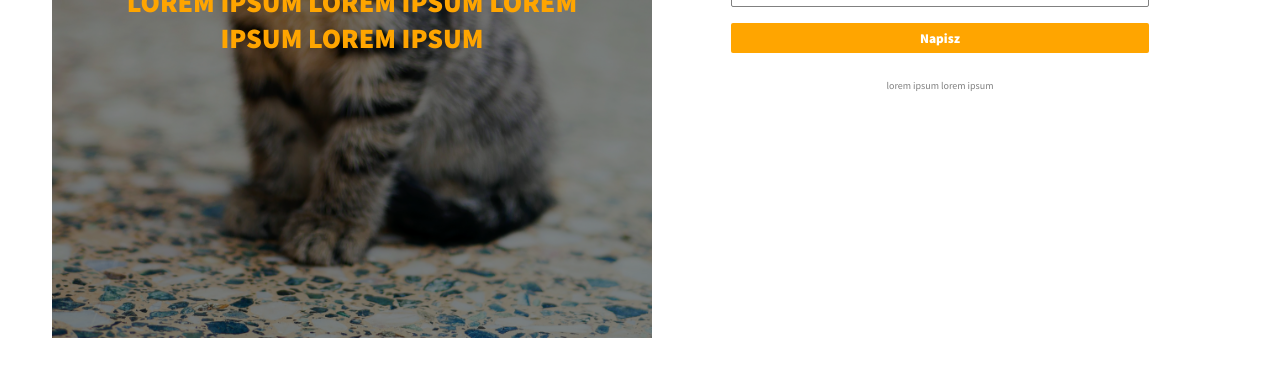
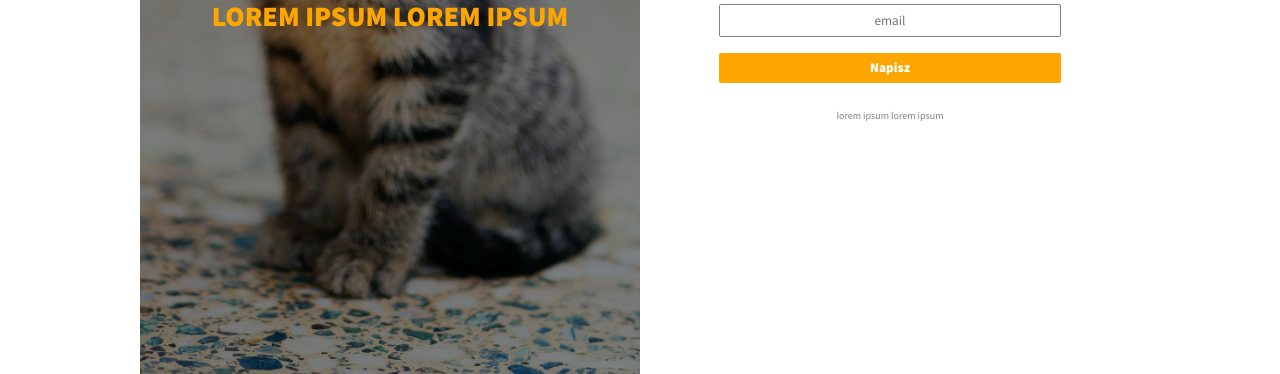
Before and after one commit to agn-wita/one-page-with-form, a plain HTML site: page index.html in a window 1280 px wide. Shown: the part 462-836 px from the top of the page. Before the commit the page ends 800 px from the top, so only its background shows below. Drawn offline with Linux system fonts and the light colour scheme.

Commit message:
main: Changed spaces for large screen

```diff
--- a/css/style.css
+++ b/css/style.css
@@ -78,7 +78,7 @@ strong {
 }
 
 .form {
-    margin: 0 auto;
+    display: block;
 }
 
 .input,
@@ -126,7 +126,7 @@ body {
 
 /* *************************************************** */
 
-@media (min-width: 600px) {
+@media (min-width: 500px) {
 
 /* ========== typography big screen ========= */
 h1 {
@@ -151,7 +151,7 @@ body {
 }
 
 .flex > * {
-    max-width: 600px;
+    max-width: 500px;
 }
 
 .intro {
@@ -161,7 +161,8 @@ body {
 
 .content {
     width: 45vw;
-    padding: 1.5em;
+    min-height: 100vh;
+    /* border: solid 2px blue; */
 }
 
 .content,
@@ -173,9 +174,15 @@ body {
 
 .form {
     width: 100%;
+    /* border: solid red 2px; */
 }
 
 .intro-small-title::before {
     content: none;
 }
+
+.intro-subtitle {
+    margin-bottom: 2.8em;
 }
+
+}
```
